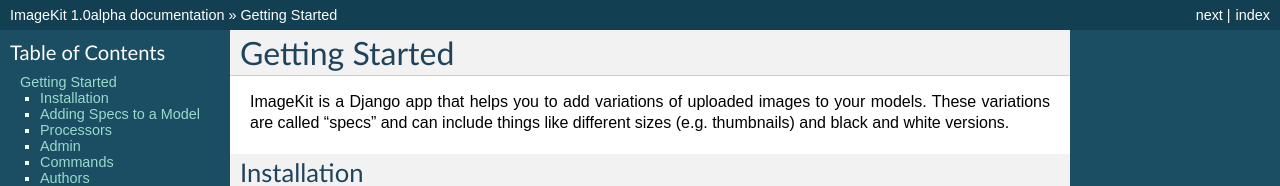
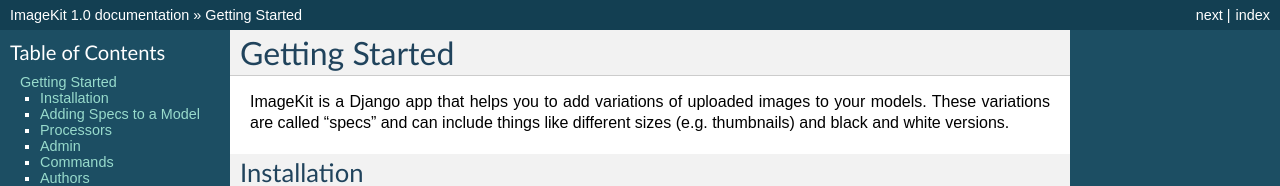
Before and after one commit to matthewwithanm/django-imagekit, a Sphinx documentation site: the page built from docs/index.rst, in a window 1280 px wide and 900 px high. Shown: the top 186 px of the window. Built offline with Sphinx 7.4.7, drawn with Linux system fonts in a browser that asks for light colours; some of the changed text lies outside the part shown.

Commit message:
No longer an alpha.

```diff
--- a/docs/conf.py
+++ b/docs/conf.py
@@ -48,9 +48,9 @@ copyright = u'2011, Justin Driscoll, Bryan Veloso, Greg Newman, Chris Drackett &
 # built documents.
 #
 # The short X.Y version.
-version = '1.0alpha'
+version = '1.0'
 # The full version, including alpha/beta/rc tags.
-release = '1.0alpha'
+release = '1.0'
 
 # The language for content autogenerated by Sphinx. Refer to documentation
 # for a list of supported languages.
```
